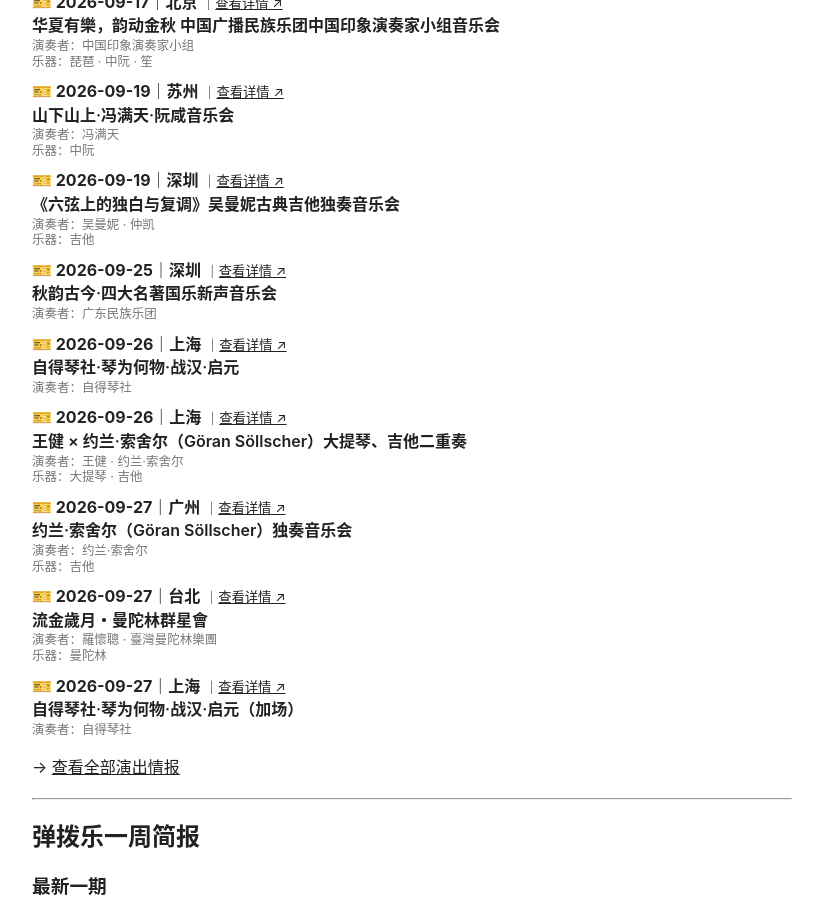
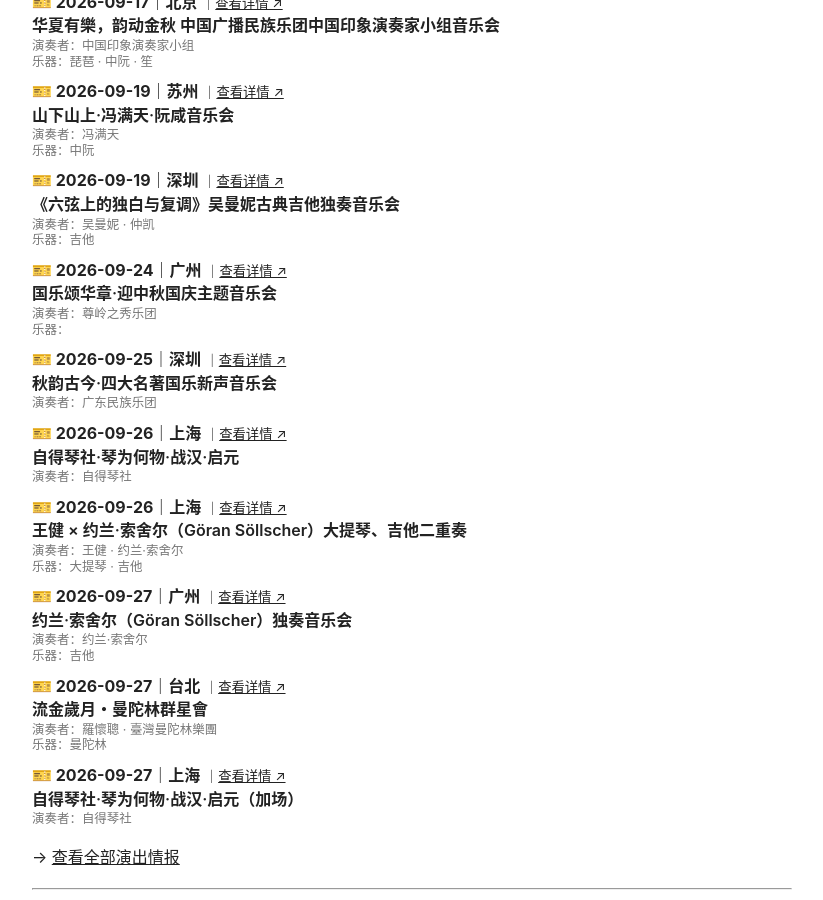
Before and after one commit to KeenKwok/boxianji, a Jekyll site: the page built from index.md, in a window 1280 px wide and 900 px high, scrolled down 766 px. Shown: the whole window, without its empty margins (228-1051 px from the left). Built offline with Jekyll 4.4.1, drawn with Linux system fonts in a browser that asks for light colours.

Commit message:
更新 attention.yml

```diff
--- a/_data/attention.yml
+++ b/_data/attention.yml
@@ -57,6 +57,16 @@
     - "广东民族乐团"
   instruments: []
   link: "https://mp.weixin.qq.com/s/JK25JIM5U7t5bR5oaBg-DQ"
+
+- id: "20260924-guangzhou-guoyue-songhuazhang"
+  date: "2026-09-24"
+  city: "广州"
+  title: "国乐颂华章·迎中秋国庆主题音乐会"
+  performers:
+    - "尊岭之秀乐团"
+  instruments:
+    - []
+  link: "https://mp.weixin.qq.com/s/sltAlEWPspCu1F_ID-H89Q"
 
 - id: "20260919-suzhou-fengmantian-shanxia-shanshang"
   date: "2026-09-19"
```
